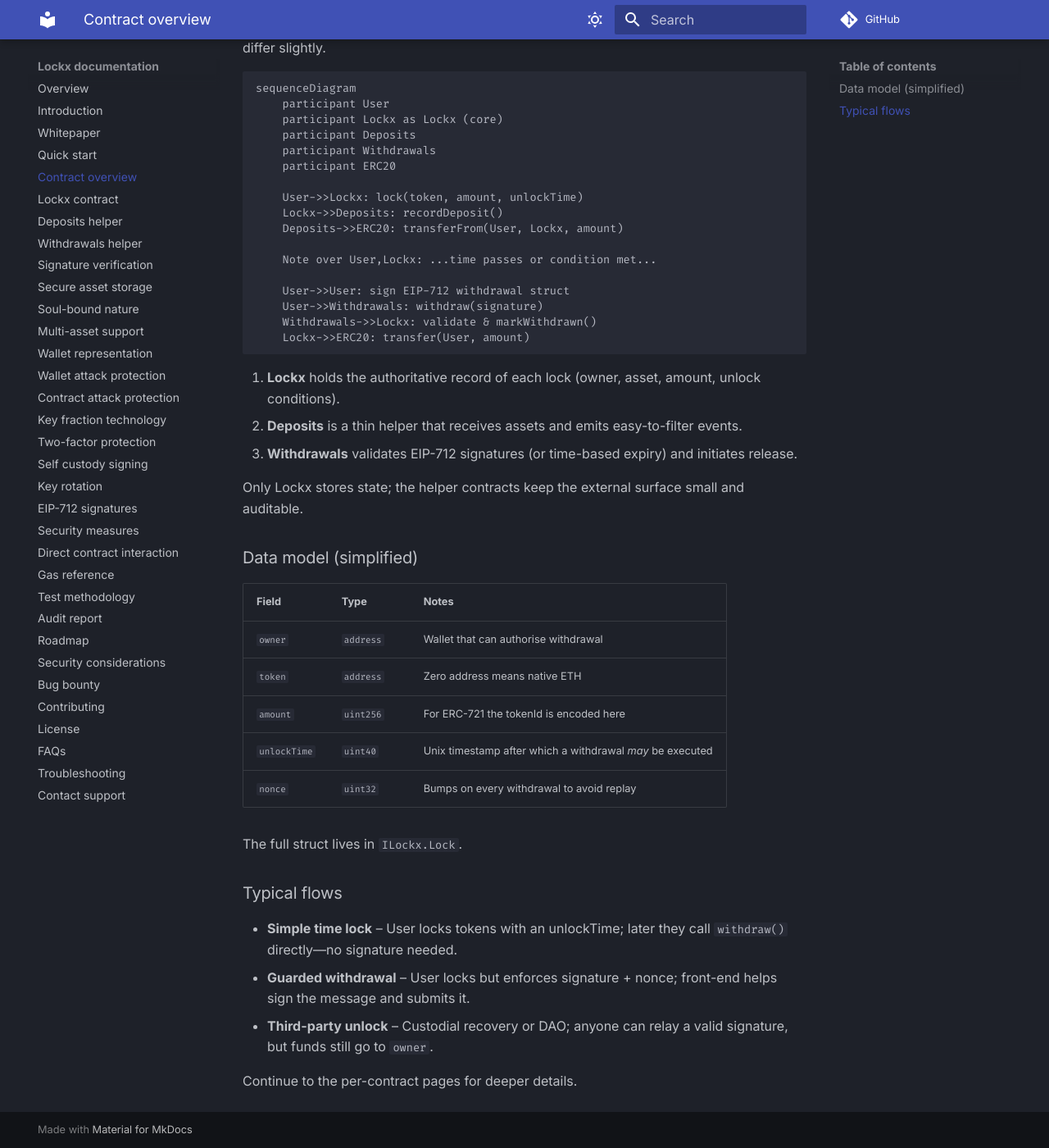
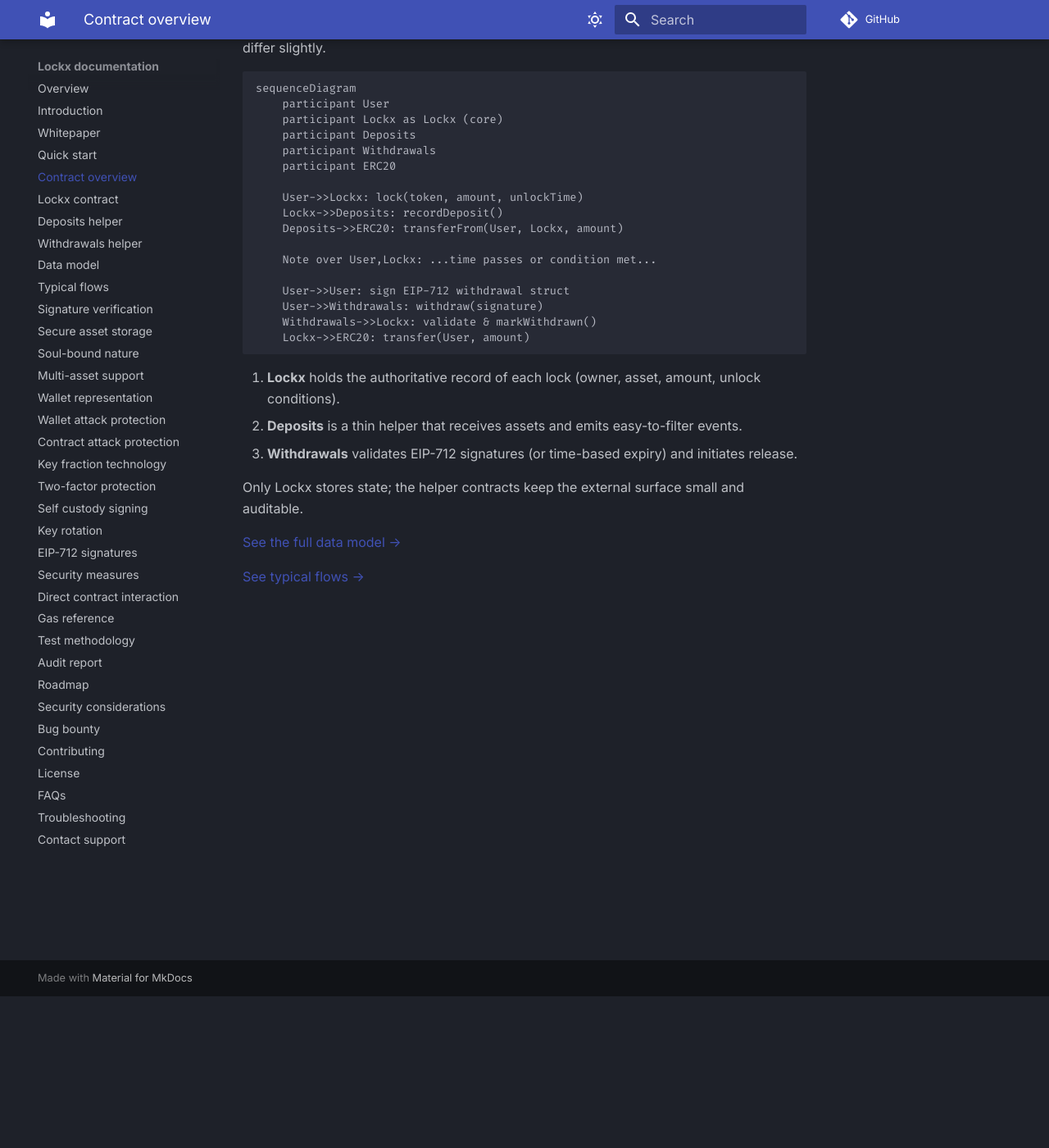
Before and after one commit to richardjaee/Lockx-Contracts, an MkDocs documentation site: the page built from docs/smart-contracts/overview.md, in a window 1280 px wide and 1400 px high, scrolled down 185 px. Shown: the whole window at 82% size. Built offline with MkDocs 1.6.1 and Material for MkDocs 9.7.7, drawn with Linux system fonts in a browser that asks for light colours; comment, search, counter and statistics services are not loaded.

Commit message:
docs: split data model and typical flows into standalone pages and add to sidebar nav

```diff
--- a/docs/smart-contracts/overview.md
+++ b/docs/smart-contracts/overview.md
@@ -28,22 +28,6 @@ sequenceDiagram
 
 Only Lockx stores state; the helper contracts keep the external surface small and auditable.
 
-### Data model (simplified)
+[See the full data model →](data-model.md)
 
-| Field | Type | Notes |
-|-------|------|-------|
-| `owner` | `address` | Wallet that can authorise withdrawal |
-| `token` | `address` | Zero address means native ETH |
-| `amount` | `uint256` | For ERC-721 the tokenId is encoded here |
-| `unlockTime` | `uint40` | Unix timestamp after which a withdrawal *may* be executed |
-| `nonce` | `uint32` | Bumps on every withdrawal to avoid replay |
-
-The full struct lives in `ILockx.Lock`.
-
-### Typical flows
-
-* **Simple time lock** – User locks tokens with an unlockTime; later they call `withdraw()` directly—no signature needed.
-* **Guarded withdrawal** – User locks but enforces signature + nonce; front-end helps sign the message and submits it.
-* **Third-party unlock** – Custodial recovery or DAO; anyone can relay a valid signature, but funds still go to `owner`.
-
-Continue to the per-contract pages for deeper details.
+[See typical flows →](typical-flows.md)
--- a/mkdocs.yml
+++ b/mkdocs.yml
@@ -38,6 +38,8 @@ nav:
   - Lockx contract: smart-contracts/lockx.md
   - Deposits helper: smart-contracts/deposits.md
   - Withdrawals helper: smart-contracts/withdrawals.md
+  - Data model: smart-contracts/data-model.md
+  - Typical flows: smart-contracts/typical-flows.md
   - Signature verification: smart-contracts/signature-verification.md
 
 
```
Also changed, not shown: docs/smart-contracts/data-model.md (added, +13 -0 lines), docs/smart-contracts/typical-flows.md (added, +10 -0 lines).
